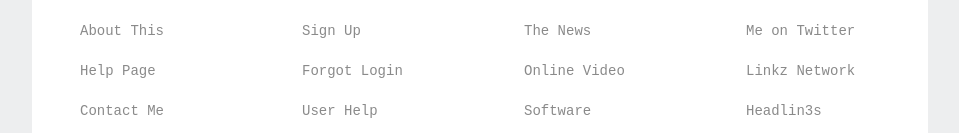
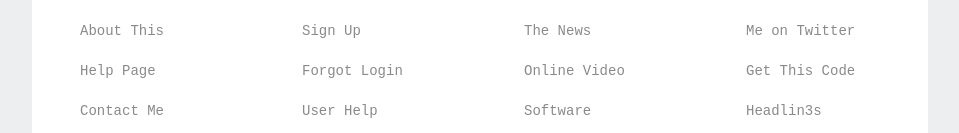
Before and after one commit to jamesturner-dev/front-end.us, a Vue app: page / in a window 1280 px wide. Shown: the part 819-952 px from the top of the page, without its empty margins (160-1119 px from the left). Built offline with nearby package versions, Linux system fonts and the light colour scheme.

Commit message:
Link to repository in the footer.

```diff
--- a/src/components/layout/Footer/FooterLinks/FooterExternal.vue
+++ b/src/components/layout/Footer/FooterLinks/FooterExternal.vue
@@ -15,7 +15,7 @@
 const external = [
   { name: "My Resume", href: "https://jamesturner.dev/resume" },
   { name: "Me on Twitter", href: "https://twitter.com/JamesTurnerDev" },
-  { name: "Linkz Network", href: "https://linkz.network" },
+  { name: "Get This Code", href: "https://github.com/jamesturner-dev/front-end.us" },
   { name: "Headlin3s", href: "https://headlin3s.com" },
 ]
 </script>
```
